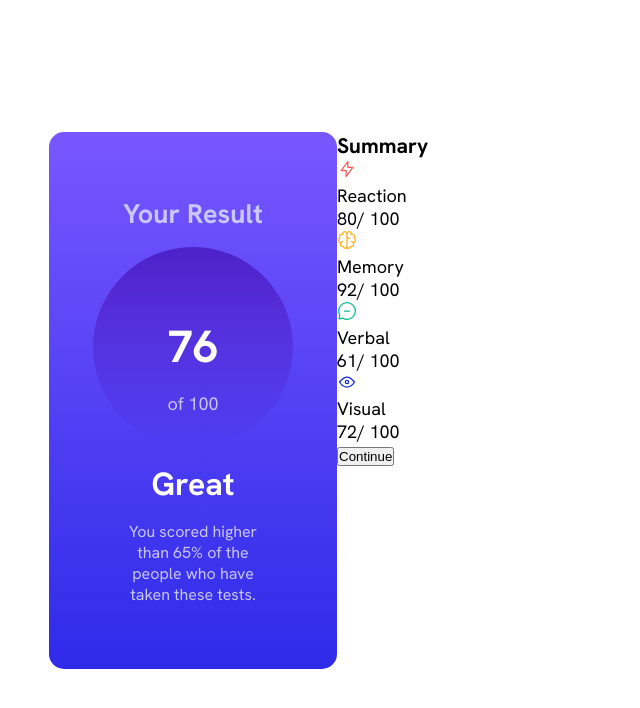
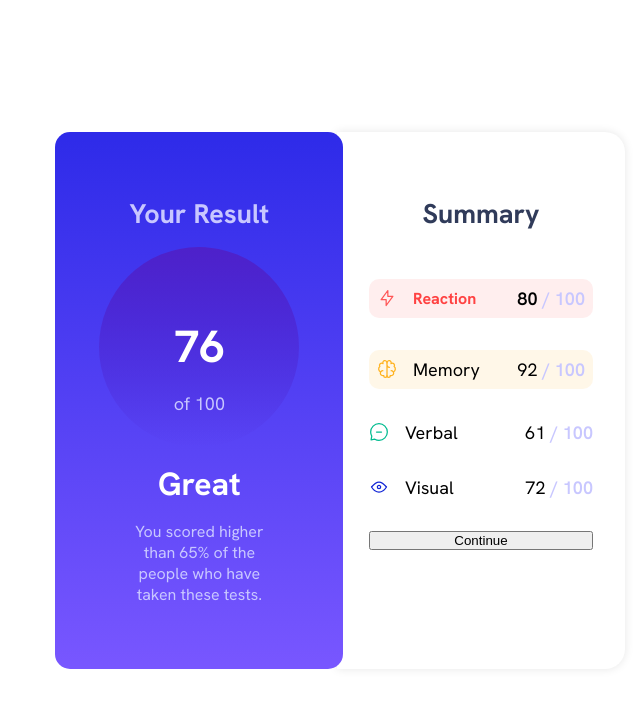
Before and after one commit to hilmi77/solution-results-summary-component-fem, a plain HTML site: page index.html in a window 1280 px wide. Shown: the whole page, without its empty margins (303-943 px from the left). Drawn offline with Linux system fonts and the light colour scheme.

Commit message:
Update HTML and CSS styles

```diff
--- a/index.html
+++ b/index.html
@@ -47,7 +47,10 @@
                 />
                 <p class="reaction">Reaction</p>
               </div>
-              <div class="ratio">80<span>/ 100</span></div>
+              <div class="ratio">
+                <p>80</p>
+                <span>/ 100</span>
+              </div>
             </div>
             <div class="stats_memory">
               <div class="image_and_name_memory">
--- a/styles.css
+++ b/styles.css
@@ -2,7 +2,8 @@
   /* Colors */
 
   /* Primary */
-  --Light-red: hsl(0, 100%, 67%);
+  --Light-red: hsl(0, 100%, 63%);
+  --Light-orange: hsl(27, 100%, 92%);
   --Orangey-yellow: hsl(39, 100%, 56%);
   --Green-teal: hsl(166, 100%, 37%);
   --Cobalt-blue: hsl(234, 85%, 45%);
@@ -54,13 +55,15 @@ body {
   align-items: center;
   background: linear-gradient(
     to bottom,
-    var(--Light-slate-blue-background),
-    var(--Light-royal-blue-background)
+    var(--Light-royal-blue-background),
+    var(--Light-slate-blue-background)
   );
 
   width: 50%;
   padding: 4rem;
   border-radius: 15px;
+  position: relative;
+  left: 0.4rem;
 }
 
 .result {
@@ -111,3 +114,100 @@ body {
   text-align: center;
   font-size: 1rem;
 }
+.content_2 {
+  display: flex;
+  flex-direction: column;
+  /* justify-content: center; */
+  align-items: center;
+  background: var(--White);
+  width: 50%;
+  padding: 2rem;
+  border-radius: 0 20px 20px 0;
+  box-shadow: 0 0 10px 0 rgba(0, 0, 0, 0.1);
+}
+.summary {
+  color: var(--Dark-gray-blue);
+  font-weight: 700;
+  font-size: 1.5em;
+  margin-top: 2rem;
+  margin-bottom: 2rem;
+}
+.all_stats {
+  display: flex;
+  flex-direction: column;
+  justify-content: center;
+  gap: 2rem;
+  width: 100%;
+  margin-top: 1rem;
+}
+.stats_reaction {
+  display: flex;
+  flex-direction: row;
+  justify-content: space-between;
+  align-items: center;
+  background-color: hsla(0, 100%, 67%, 0.1);
+  padding: 0.5rem;
+  border-radius: 10px;
+}
+.reaction {
+  color: var(--Light-red);
+  font-size: 1rem;
+  font-weight: 700;
+}
+.ratio {
+  display: flex;
+  gap: 5px;
+}
+.ratio p {
+  font-weight: 600;
+}
+
+.ratio span {
+  color: var(--Light-lavender);
+  font-weight: 600;
+}
+.image_and_name_reaction {
+  display: flex;
+  flex-direction: row;
+  gap: 1rem;
+  align-items: center;
+}
+.stats_memory {
+  display: flex;
+  flex-direction: row;
+  justify-content: space-between;
+  align-items: center;
+  background-color: hsla(39, 100%, 56%, 0.1);
+  padding: 0.5rem;
+  border-radius: 10px;
+}
+.image_and_name_memory {
+  display: flex;
+  flex-direction: row;
+  gap: 1rem;
+  align-items: center;
+}
+.stats_verbal {
+  display: flex;
+  flex-direction: row;
+  justify-content: space-between;
+  align-items: center;
+}
+.image_and_name_verbal {
+  display: flex;
+  flex-direction: row;
+  gap: 1rem;
+  align-items: center;
+}
+.stats_visual {
+  display: flex;
+  flex-direction: row;
+  justify-content: space-between;
+  align-items: center;
+}
+.image_and_name_visual {
+  display: flex;
+  flex-direction: row;
+  gap: 1rem;
+  align-items: center;
+}
```
